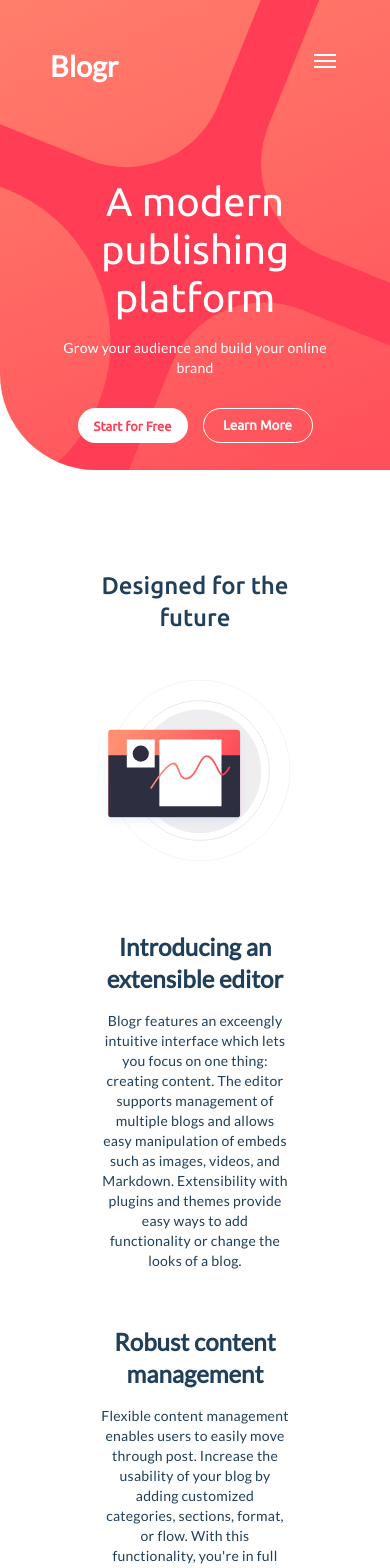
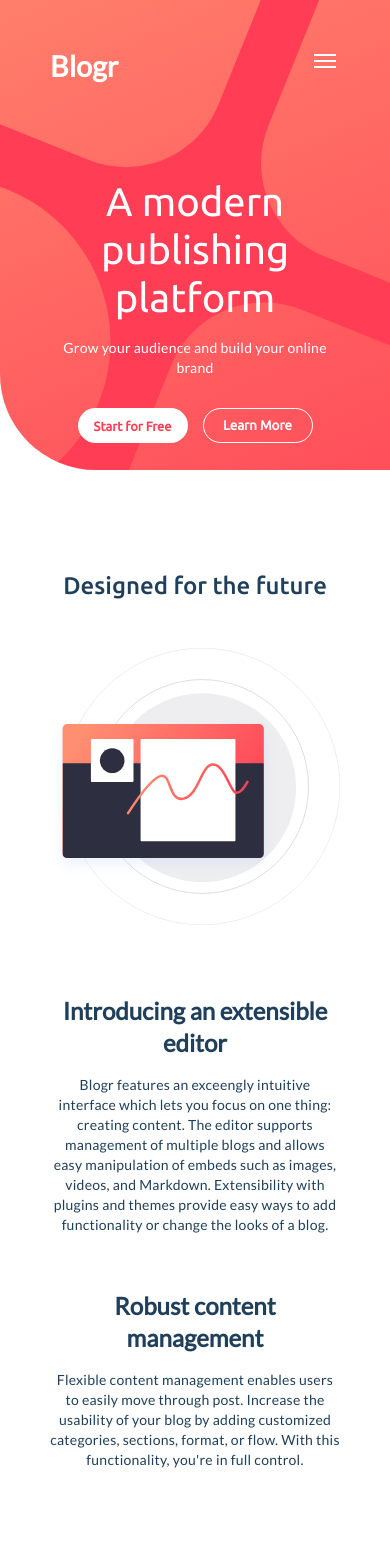
Before and after one commit to DiegoCosta123/project_blogr_landing_Angular, an Angular app: page / in a window 390 px wide. Shown: the top 1568 px of the page. Built offline with nearby package versions, Linux system fonts and the light colour scheme.

Commit message:
Ajuste responsive margin top

```diff
--- a/src/app/pages/home/home.component.scss
+++ b/src/app/pages/home/home.component.scss
@@ -24,12 +24,13 @@
 
    .page_main {
        height: 100vh;
-       padding: 100px;
+       padding: 100px 100px;
 
        @media screen and (max-width: 1084px) {
         display: flex;
         flex-direction: column;
         align-items: center;
+        padding: 100px 50px;
        }
 
        .title_designed {
@@ -85,11 +86,7 @@
        position: relative;
 
        @media screen and (max-width: 1084px) {
-            margin-top: 780px;
-       }
-
-       @media screen and (max-width: 356px) {
-            margin-top: 820px;
+            margin-top: 620px;
        }
 
        .header_phones {
```
